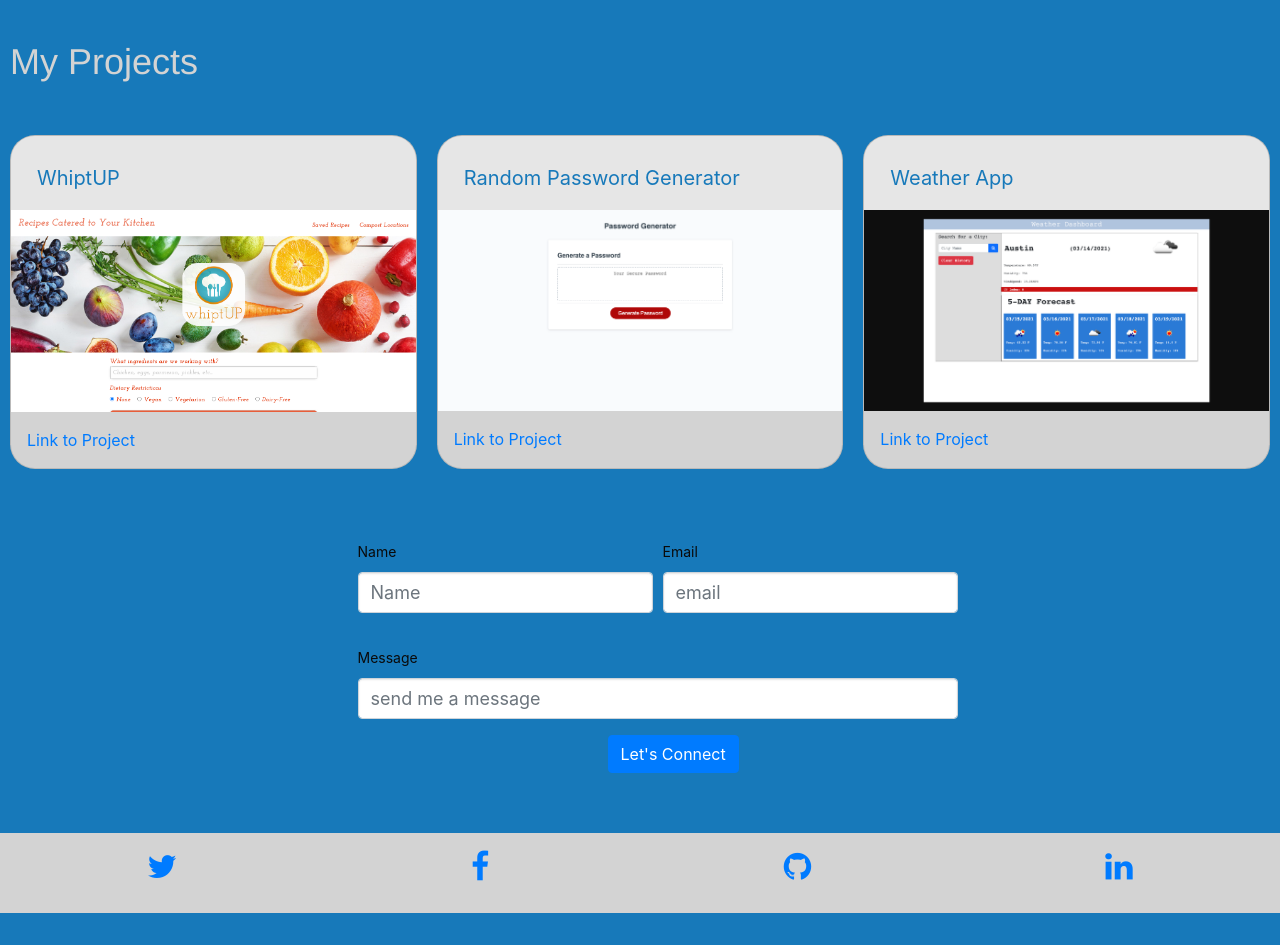
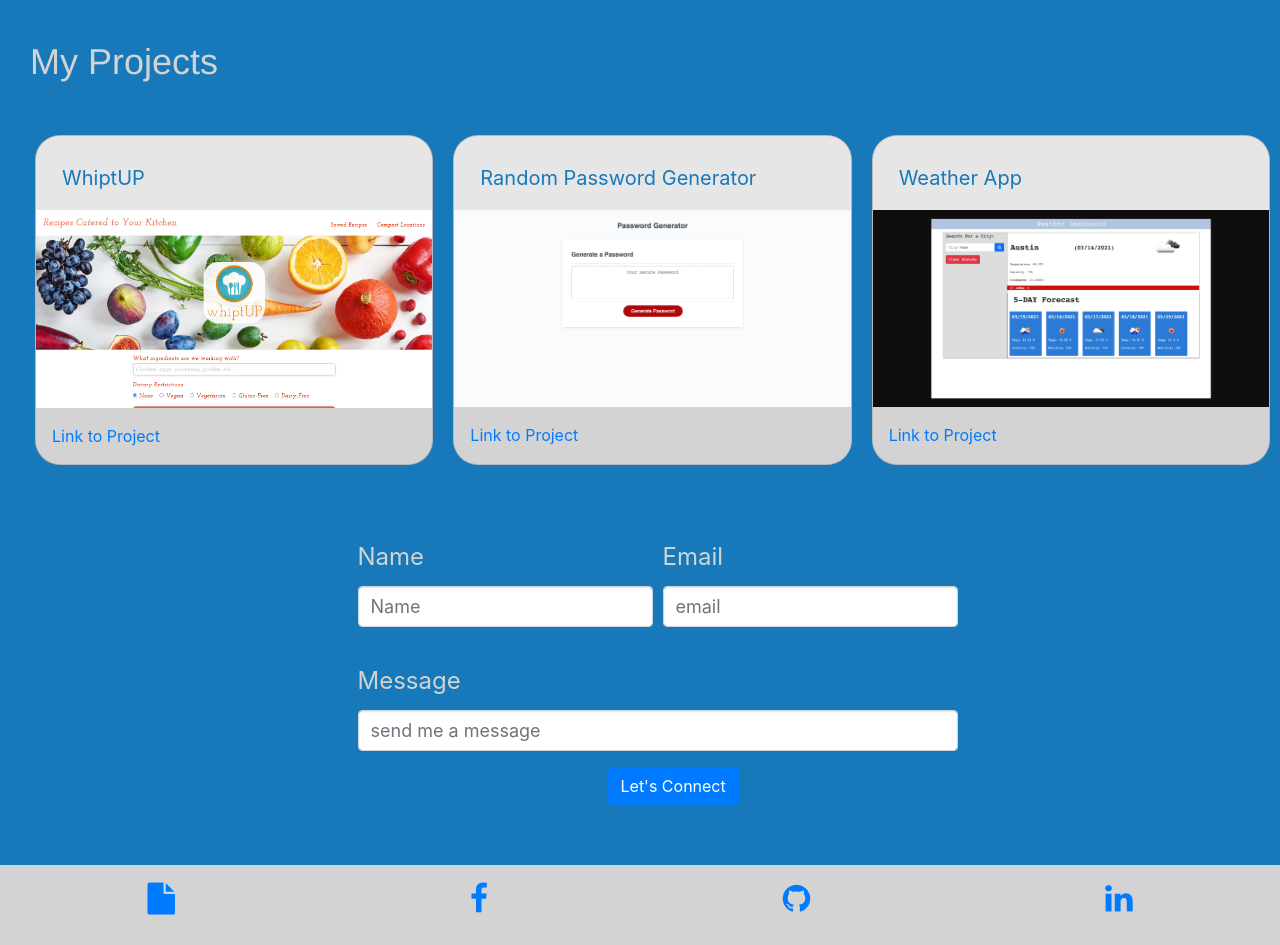
Before and after one commit to caitighe1/caitlin-pro-portfolio, a plain HTML site: page index.html in a window 1280 px wide. Shown: the part 1080-2025 px from the top of the page. Before the commit the page ends 1993 px from the top, so only its background shows below. Drawn offline with nearby package versions, Linux system fonts and the light colour scheme.

Commit message:
added resume pdf

```diff
--- a/index.html
+++ b/index.html
@@ -100,8 +100,8 @@
 
 <div class="social-footer">
  <div class="social-footer-icons">
-        <a class="nav-link waves-effect waves-light" target="_blank" href="https://twitter.com">
-          <i class="fa fa-twitter fa-2x"></i>
+        <a class="nav-link waves-effect waves-light" target="_blank" href="https://documentcloud.adobe.com/link/review?uri=urn:aaid:scds:US:f10e4cbb-43fb-4897-9700-f41340129e53">
+          <i class="fa fa-file fa-2x"></i>
         </a>
 
         <a class="nav-link waves-effect waves-light" target="_blank" href="https://facebook.com">
--- a/style.css
+++ b/style.css
@@ -108,7 +108,7 @@ p {
 
 .container {
   min-width: 100%;
-  margin-left: 0;
+  margin-left: 20px;
   margin-right: 0;
   padding: 0;
   background-color: var(--bg-color);
@@ -121,9 +121,13 @@ p {
   height: 500px;
 }
 
+section {
+  margin-left: 20px;
+}
 .project-container {
 display: flex;
 justify-content:center;
+margin-left: 5px;
 
 }
 
@@ -153,6 +157,7 @@ border-radius: 25px;
   justify-content: center;
   margin-top: 50px;
   margin-bottom: 50px;
+
 }
 
 form {
@@ -177,6 +182,11 @@ form {
 
 #contact-form {
   justify-content: center;
+}
+
+label {
+  color:lightgray;
+  font-size: 24px;
 }
 
 
```
